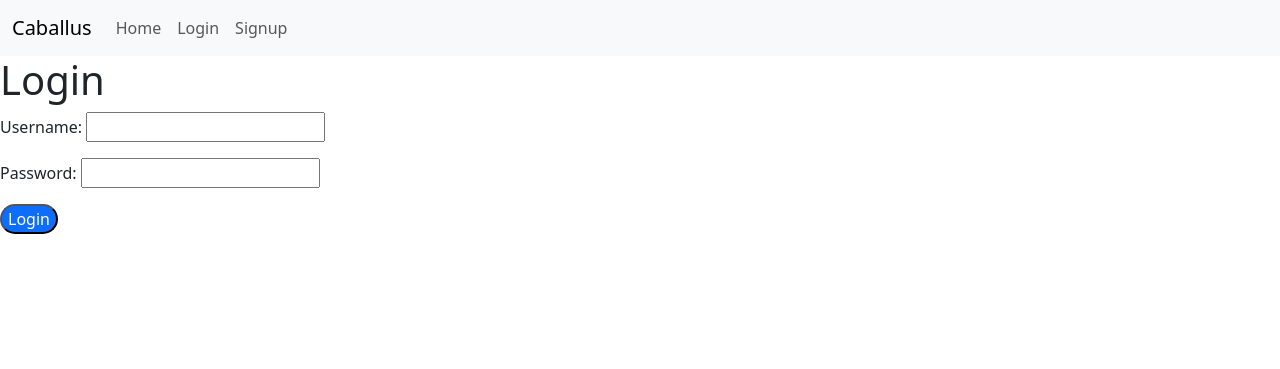
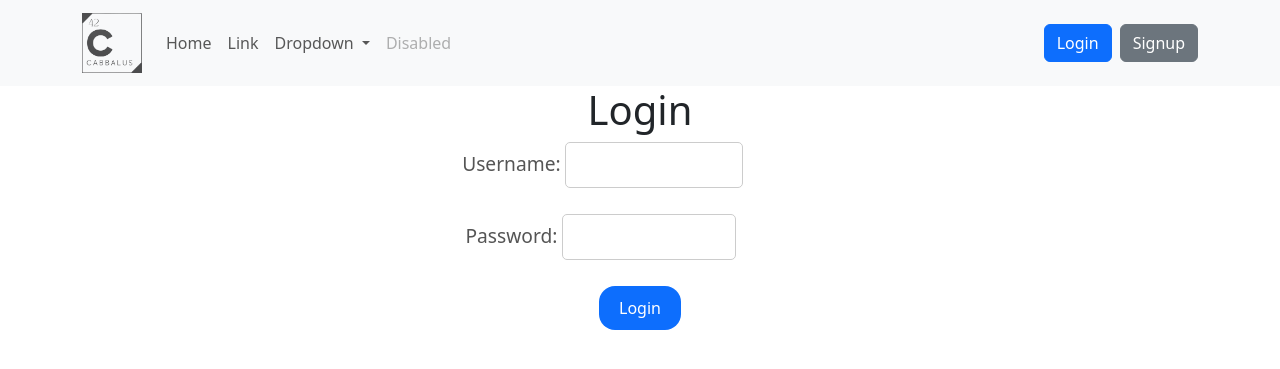
Before and after one commit to vytorrennan/Caballus, a Django app: page /account/login/ in a window 1280 px wide. Shown: the top 369 px of the page. Run offline with Django 5.2, Linux system fonts and the light colour scheme.

Commit message:
add: loggin and singup buttons to navbar

```diff
--- a/caballus/loginSystem/templates/index.html
+++ b/caballus/loginSystem/templates/index.html
@@ -1,23 +1,14 @@
-<!DOCTYPE html> <html lang="pt-br"> <head> <meta charset="UTF-8"> <meta http-equiv="X-UA-Compatible" content="IE=edge"> <meta name="viewport" content="width=device-width, minimum-scale=1.0"> <link href="https://cdn.jsdelivr.net/npm/bootstrap@5.3.2/dist/css/bootstrap.min.css" rel="stylesheet" integrity="sha384-T3c6CoIi6uLrA9TneNEoa7RxnatzjcDSCmG1MXxSR1GAsXEV/Dwwykc2MPK8M2HN" crossorigin="anonymous"> {% load static %} <link rel="stylesheet" href="{% static 'css/index.css' %}"> <title>Login</title> </head> <body> <header> <nav class="navbar navbar-expand-lg bg-body-tertiary"> <div class="container-fluid">
-            <a class="navbar-brand" href="#">Caballus</a>
-            <button class="navbar-toggler" type="button" data-bs-toggle="collapse" data-bs-target="#navbarSupportedContent" aria-controls="navbarSupportedContent" aria-expanded="false" aria-label="Toggle navigation">
-              <span class="navbar-toggler-icon"></span>
-            </button>
-            <div class="collapse navbar-collapse" id="navbarSupportedContent">
-              <ul class="navbar-nav me-auto mb-2 mb-lg-0">
-                <li class="nav-item">
-                  <a class="nav-link" aria-current="page" href="{% url 'home' %}">Home</a>
-                </li>
-                <li class="nav-item">
-                  <a class="nav-link" aria-current="page" href="{% url 'login' %}">Login</a>
-                </li>
-                <li class="nav-item">
-                  <a class="nav-link" aria-current="page" href="{% url 'signup' %}">Signup</a>
-                </li>
-              </ul>
-            </div>
-          </div>
-        </nav>
+{% extends "base.html" %}
+{% load static %}
+
+  {% block extra_css %}<link rel="stylesheet" type="text/css" href="{% static 'css/index.' %}?{% now "U" %}">{% endblock %}
+
+{% block title %}
+  Loggin
+{% endblock %}
+
+{% block content %}
+
     {% if request.user.is_authenticated %}
         <div class="d-flex justify-content-center align-items-center flex-column text-center fs-3">
             <a href="{% url 'logout' %}" class="text-decoration-none text-dark bg-danger p-2 m-1 rounded w-100">LOGOUT</a>
@@ -25,11 +16,10 @@
             <a class="text-decoration-none p-1 rounded bg-warning text-primary-emphasis m-1 w-100" href="#">SoilCalc</a>
         </div>
     {% endif %}
-    </header>
 
 
     <div id="content" >
-        {% block content%}
+        {% block contentLoggin%}
         {% endblock %}
     </div>
 
@@ -39,5 +29,5 @@
     <script src="https://cdn.jsdelivr.net/npm/bootstrap@5.3.2/dist/js/bootstrap.bundle.min.js" integrity="sha384-C6RzsynM9kWDrMNeT87bh95OGNyZPhcTNXj1NW7RuBCsyN/o0jlpcV8Qyq46cDfL" crossorigin="anonymous"></script>
     {% block script %}
     {% endblock%}
-</body>
-</html>
+
+{% endblock content %}
--- a/caballus/loginSystem/templates/login.html
+++ b/caballus/loginSystem/templates/login.html
@@ -18,7 +18,7 @@
 </style>
 {% endblock%}
 
-{% block content %}
+{% block contentLoggin %}
     <h1>Login</h1>
     <form method="POST">
         {% csrf_token %}
--- a/caballus/loginSystem/templates/signup.html
+++ b/caballus/loginSystem/templates/signup.html
@@ -18,7 +18,7 @@
 </style>
 {% endblock%}
 
-{% block content %}
+{% block contentLoggin %}
 <h1>Signup</h1>
 <form method="POST">
     {% csrf_token %}
--- a/caballus/templates/base.html
+++ b/caballus/templates/base.html
@@ -44,10 +44,14 @@
             <a class="nav-link disabled" href="#" tabindex="-1" aria-disabled="true">Disabled</a>
           </li>
         </ul>
-        <form class="d-flex" role="search">
-          <input class="form-control me-2" type="search" placeholder="Search" aria-label="Search">
-          <button class="btn btn-outline-success" type="submit">Search</button>
-        </form>
+        <div class="d-flex gap-2">
+          <button type="button" class="btn btn-primary">
+            <a class="nav-link text-white" href="/account/login">Login</a>
+          </button>
+          <button type="button" class="btn btn-secondary">
+            <a class="nav-link text-white" href="/account/signup">Signup</a>
+          </button>
+        </div>
       </div>
     </div>
   </nav>
```
Lines whose indentation alone changed are shown as unchanged.
